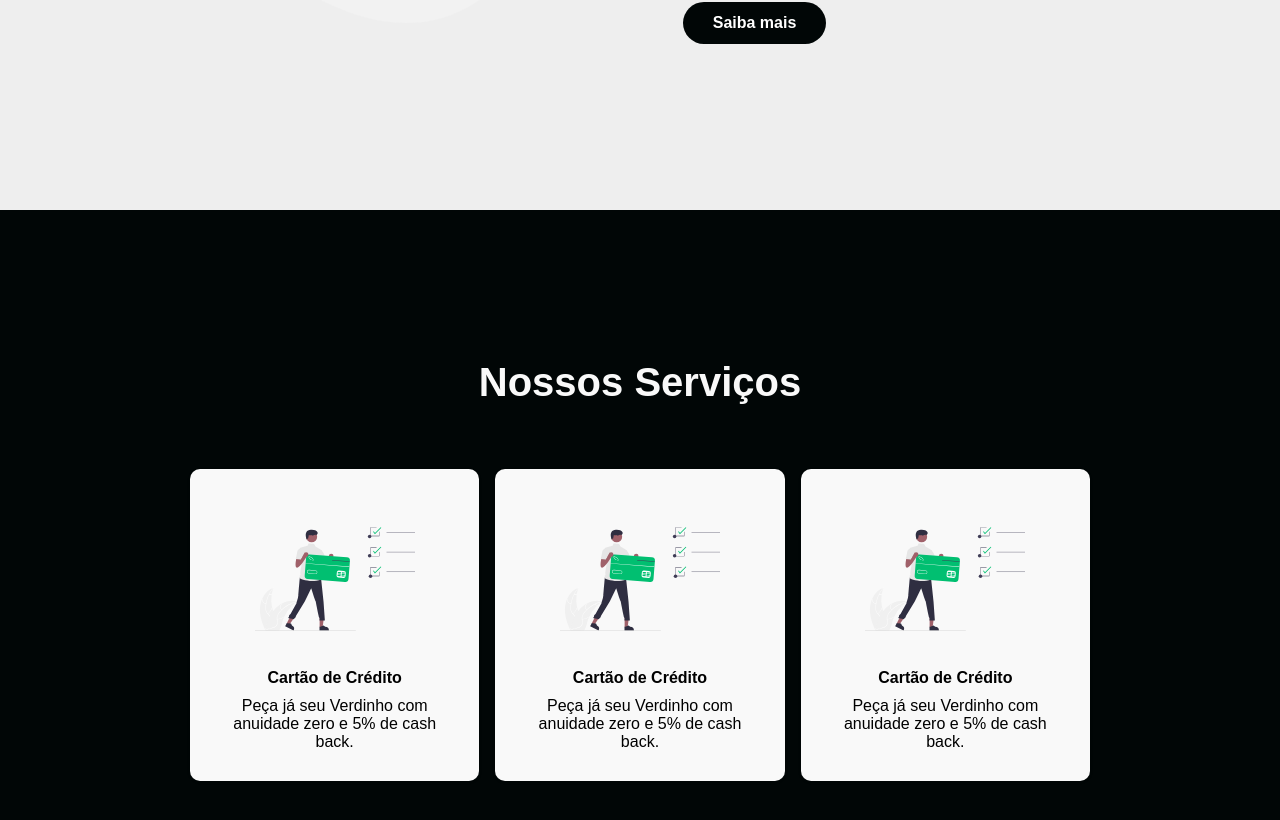
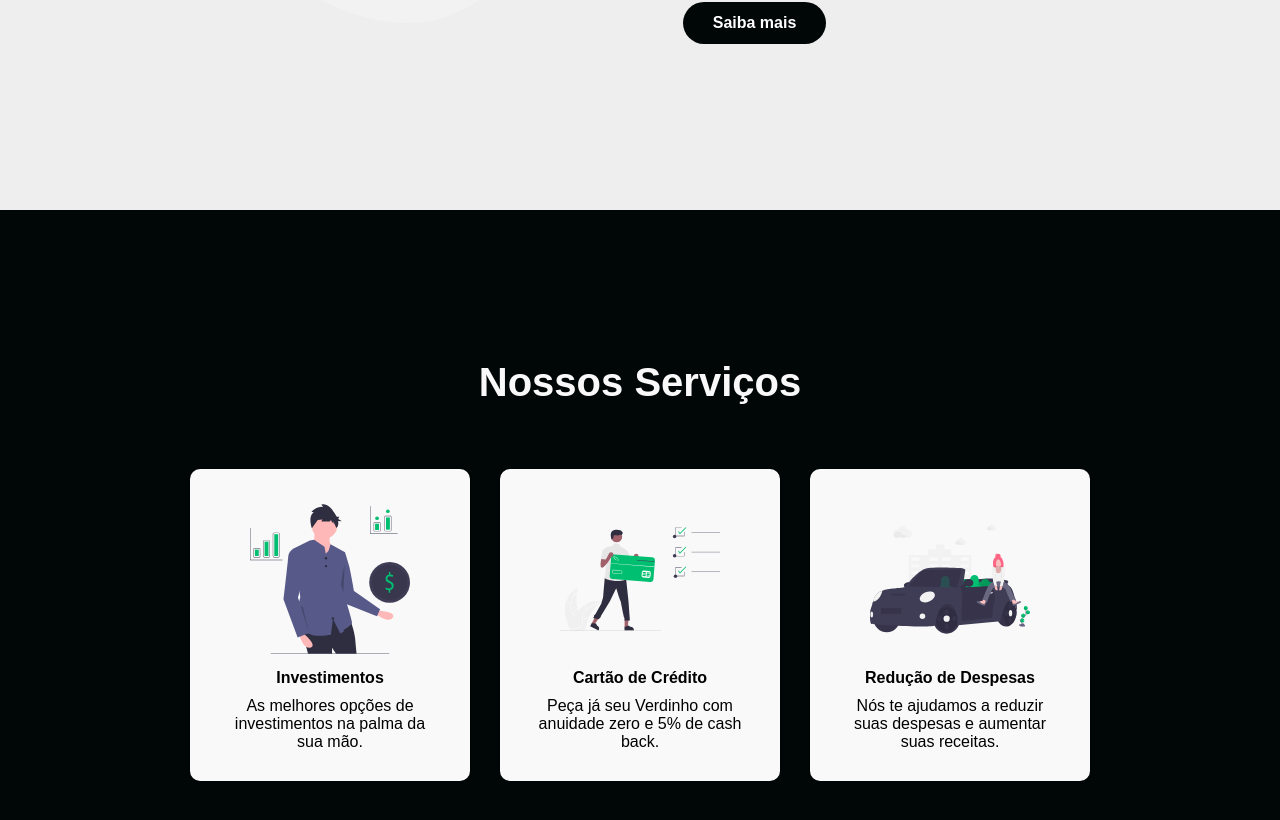
Before and after one commit to rafaelmach/matrix-bank, a React (Create React App) app in the folder matrix-bank/: page / in a window 1280 px wide. Shown: the part 2030-2850 px from the top of the page. Built offline with nearby package versions, Linux system fonts and the light colour scheme; a web font is replaced by a local one.

Commit message:
Cards de Serviços separados em outro componente

```diff
--- a/matrix-bank/src/assets/Database.js
+++ b/matrix-bank/src/assets/Database.js
@@ -1,3 +1,7 @@
+import imageCard1 from "../images/svg-17.svg"
+import imageCard2 from "../images/svg-12.svg"
+import imageCard3 from "../images/svg-7.svg"
+
 export const aboutSectionText = {
     topline: "BANCO PREMIUM",
     title: "Transações ilimitadas e tarifa zero",
@@ -11,3 +15,25 @@ export const discoverSectionText = {
     subtitle: "Tenha controle total sobre a sua conta, não importa onde você esteja. Tudo que você precisa é uma conexão com a internet e um smartphone ou computador.",
     buttonText: "Saiba mais"
 }
+
+export const dataServiceCards = [
+    {
+      id: "1",
+      image: imageCard1,
+      title: "Investimentos",
+      desc: "As melhores opções de investimentos na palma da sua mão.",
+    },
+    {
+        id: "2",
+        image: imageCard2,
+        title: "Cartão de Crédito",
+        desc: "Peça já seu Verdinho com anuidade zero e 5% de cash back.",
+    },
+    {
+        id: "3",
+      image: imageCard3,
+      title: "Redução de Despesas",
+      desc: "Nós te ajudamos a reduzir suas despesas e aumentar suas receitas.",
+    }
+
+]
--- a/matrix-bank/src/components/ServicesCard/ServicesCard.js
+++ b/matrix-bank/src/components/ServicesCard/ServicesCard.js
@@ -1,17 +1,16 @@
-import cardImage from "../../images/svg-12.svg"
 import { CardContainer, Image, Title, Description } from "./CardElements"
 
-const ServicesCard = () => {
+const ServicesCard = (props) => {
     return (
         // ServicesCard - abaixo
         <CardContainer>
 
             {/* ServicesIcon = IMAGE */}
-                <Image src={cardImage}/>
+                <Image src={props.image}/>
                 {/* ServicesH2 = Title */}
-                <Title> Cartão de Crédito </Title>
+                <Title> {props.title} </Title>
                 {/* ServicesP = Description */}
-                <Description> Peça já seu Verdinho com anuidade zero e 5% de cash back.</Description>
+                <Description> {props.description}</Description>
 
         </CardContainer>
     )
--- a/matrix-bank/src/components/ServicesSection/ServicesSecElements.js
+++ b/matrix-bank/src/components/ServicesSection/ServicesSecElements.js
@@ -23,7 +23,7 @@ export const ServicesWrapper = styled.div`
     display: grid;
     grid-template-columns: 1fr 1fr 1fr;
     align-items: center;
-    grid-gap: 16px;
+    grid-gap: 30px;
     padding: 0 50px;
 
     @media screen and (max-width: 1000px) {
--- a/matrix-bank/src/components/ServicesSection/ServicesSection.js
+++ b/matrix-bank/src/components/ServicesSection/ServicesSection.js
@@ -1,14 +1,30 @@
 import ServicesCard from "../ServicesCard/ServicesCard"
 import { ServicesContainer, ServicesH1, ServicesWrapper } from "./ServicesSecElements"
+import { dataServiceCards } from "../../assets/Database"
 
 const ServicesSection = () => {
+
+    const cards = dataServiceCards.map((item) => {
+        return (
+          <ServicesCard
+            key={item.id}
+            image={item.image}
+            title={item.title}
+            description={item.desc}
+
+            // onClick={() => onClickCard(recipe.recipe_id)}
+          />
+        )
+      })
+
     return (
         <ServicesContainer>
             <ServicesH1>Nossos Serviços</ServicesH1>
             <ServicesWrapper>
+                {/* <ServicesCard/>
                 <ServicesCard/>
-                <ServicesCard/>
-                <ServicesCard/>
+                <ServicesCard/> */}
+                {cards}
             </ServicesWrapper>
         </ServicesContainer>
     )
```
